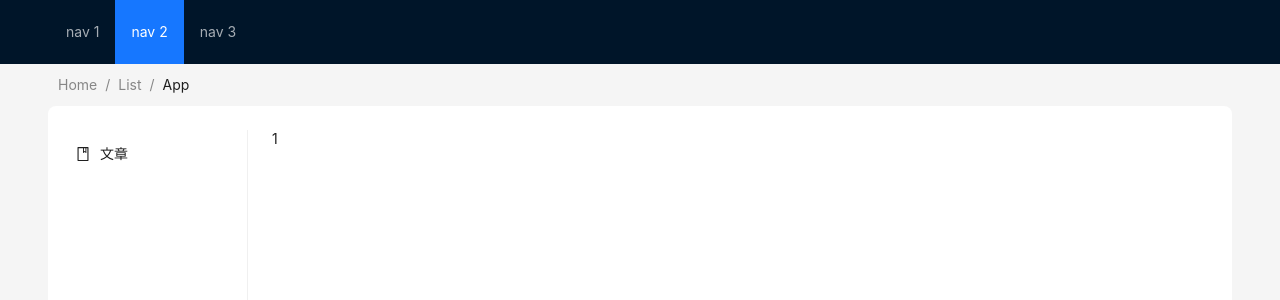
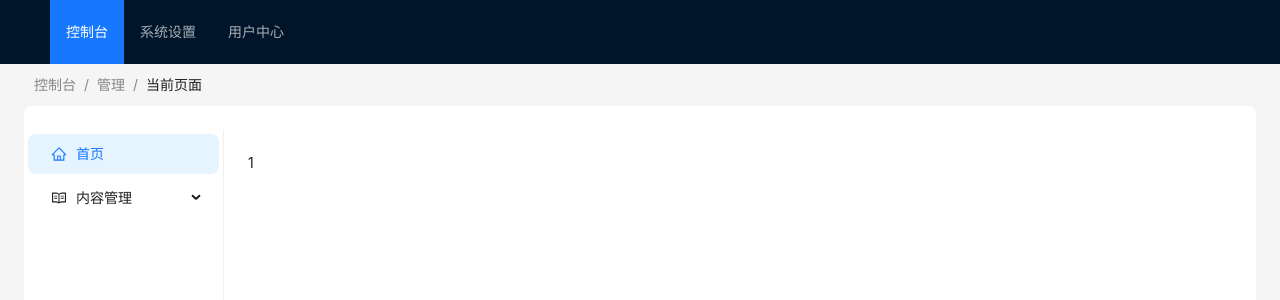
Before and after one commit to SeasonofBlossoms/jade-dew, a Next.js app: page /control in a window 1280 px wide. Shown: the top 300 px of the page. Built offline with nearby package versions, Linux system fonts and the light colour scheme; what @ant-design/nextjs-registry would draw is missing.

Commit message:
feat: ts声明scss文件，menu根据路由地址激活

```diff
--- a/src/app/(control)/layout.tsx
+++ b/src/app/(control)/layout.tsx
@@ -1,11 +1,20 @@
 "use client";
-import React from "react";
+import React, { useState, useEffect, useMemo, useCallback } from "react";
 import { Breadcrumb, Layout, Menu, theme } from "antd";
 import type { MenuProps } from "antd";
 import "./layout.scss";
 const { Header, Sider, Content } = Layout;
-import { BookOutlined } from "@ant-design/icons";
-import { useRouter } from "next/navigation";
+import { ReadOutlined, HomeOutlined } from "@ant-design/icons";
+import { useRouter, usePathname } from "next/navigation";
+
+// 定义安全的菜单项类型
+type SafeMenuItem = {
+  key: string;
+  label: React.ReactNode;
+  icon?: React.ReactNode;
+  children?: SafeMenuItem[];
+};
+
 export default function RootControlLayoutRootLayout({
   children,
 }: {
@@ -14,56 +23,172 @@ export default function RootControlLayoutRootLayout({
   const {
     token: { colorBgContainer, borderRadiusLG },
   } = theme.useToken();
-  const menus: MenuProps["items"] = [BookOutlined].map((icon) => {
-    return {
-      key: "articles",
-      icon: React.createElement(icon),
-      label: "文章",
+  const router = useRouter();
+  const pathname = usePathname();
+
+  // 使用useMemo包装菜单配置，避免每次渲染都重新创建
+  const menus = useMemo(
+    (): SafeMenuItem[] => [
+      {
+        key: "/", // 首页的特殊key
+        icon: React.createElement(HomeOutlined),
+        label: "首页",
+      },
+      {
+        key: "content",
+        icon: React.createElement(ReadOutlined),
+        label: "内容管理",
+        children: [
+          {
+            key: "articles",
+            label: "文章管理",
+          },
+        ],
+      },
+    ],
+    []
+  ); // 空依赖数组确保只创建一次
+
+  // 构建菜单映射关系 - 使用useCallback避免无限重渲染
+  const { menuMap, parentMap } = useMemo(() => {
+    const map: Record<string, string> = {};
+    const parentMap: Record<string, string> = {};
+
+    const traverse = (items: SafeMenuItem[], parentKey?: string) => {
+      items.forEach((item) => {
+        // 处理特殊key "/" 的路由映射
+        const routePath =
+          item.key === "/" ? "/control" : `/control/${item.key}`;
+
+        map[routePath] = item.key;
+
+        // 记录父子关系
+        if (parentKey) {
+          parentMap[item.key] = parentKey;
+        }
+
+        // 递归处理子菜单
+        if (item.children) {
+          traverse(item.children, item.key);
+        }
+      });
     };
-  });
-  const router = useRouter();
-  const clickMenuItem: MenuProps["onClick"] = (e) => {
-    router.push(`/control/${e.key}`);
-  };
-  const items1: MenuProps["items"] = ["1", "2", "3"].map((key) => ({
-    key,
-    label: `nav ${key}`,
-  }));
+
+    traverse(menus);
+    return { menuMap: map, parentMap };
+  }, [menus]); // 现在menus是稳定的引用
+
+  // 计算当前选中的菜单项
+  const [selectedKeys, setSelectedKeys] = useState<string[]>([]);
+  const [openKeys, setOpenKeys] = useState<string[]>([]);
+
+  // 使用useCallback包装路径处理逻辑
+  const updateMenuSelection = useCallback(() => {
+    // 特殊处理根路径
+    const normalizedPath = pathname === "/control/" ? "/control" : pathname;
+
+    // 根据路由路径获取菜单key
+    const routeKey = menuMap[normalizedPath];
+
+    if (routeKey) {
+      setSelectedKeys([routeKey]);
+
+      // 收集所有需要展开的父菜单
+      const parentsToOpen = new Set<string>();
+      let currentKey: string | undefined = routeKey;
+
+      while (currentKey && parentMap[currentKey]) {
+        const parentKey: string = parentMap[currentKey];
+        parentsToOpen.add(parentKey);
+        currentKey = parentKey;
+      }
+
+      setOpenKeys((prev) => Array.from(new Set([...prev, ...parentsToOpen])));
+    } else {
+      setSelectedKeys([]);
+    }
+  }, [pathname, menuMap, parentMap]);
+
+  useEffect(() => {
+    updateMenuSelection();
+  }, [updateMenuSelection]);
+
+  // 菜单点击处理
+  const clickMenuItem: MenuProps["onClick"] = useCallback(
+    (e: { key: string }) => {
+      // 特殊处理首页路由
+      const path = e.key === "/" ? "/control" : `/control/${e.key}`;
+      router.push(path);
+    },
+    [router]
+  );
+
+  // 菜单展开/收起处理
+  const handleOpenChange: MenuProps["onOpenChange"] = useCallback(
+    (keys: React.SetStateAction<string[]>) => {
+      setOpenKeys(keys);
+    },
+    []
+  );
+
+  // 顶部导航菜单项 - 使用useMemo避免重复创建
+  const topMenuItems = useMemo(
+    (): MenuProps["items"] => [
+      { key: "dashboard", label: "控制台" },
+      { key: "settings", label: "系统设置" },
+      { key: "user", label: "用户中心" },
+    ],
+    []
+  );
+
   return (
     <div className="control">
-      <Layout style={{ height: "100%" }}>
+      <Layout style={{ height: "100vh" }}>
         <Header style={{ display: "flex", alignItems: "center" }}>
           <div className="demo-logo" />
           <Menu
             theme="dark"
             mode="horizontal"
-            defaultSelectedKeys={["2"]}
-            items={items1}
+            defaultSelectedKeys={["dashboard"]}
+            items={topMenuItems}
             style={{ flex: 1, minWidth: 0 }}
           />
         </Header>
-        <Layout style={{ padding: "0 48px 12px" }}>
+
+        <Layout
+          style={{ padding: "0 24px 12px", height: "calc(100vh - 64px)" }}
+        >
           <Breadcrumb
-            items={[{ title: "Home" }, { title: "List" }, { title: "App" }]}
+            items={[
+              { title: "控制台" },
+              { title: "管理" },
+              { title: "当前页面" },
+            ]}
           />
+
           <Layout
             style={{
               background: colorBgContainer,
               borderRadius: borderRadiusLG,
+              overflow: "hidden",
             }}
             className="control_layout"
           >
-            <Sider width={200}>
+            <Sider width={200} style={{ background: colorBgContainer }}>
               <Menu
+                mode="inline"
+                selectedKeys={selectedKeys}
+                openKeys={openKeys}
+                onOpenChange={handleOpenChange}
                 onClick={clickMenuItem}
-                mode="inline"
-                defaultSelectedKeys={["1"]}
-                defaultOpenKeys={["sub1"]}
                 style={{ height: "100%" }}
-                items={menus}
+                items={menus as MenuProps["items"]}
               />
             </Sider>
-            <Content style={{ padding: "0 24px" }}>{children}</Content>
+
+            <Content style={{ padding: 24, overflow: "auto" }}>
+              {children}
+            </Content>
           </Layout>
         </Layout>
       </Layout>
```
Also changed, not shown: src/types/styles.d.ts (added, +8 -0 lines).
